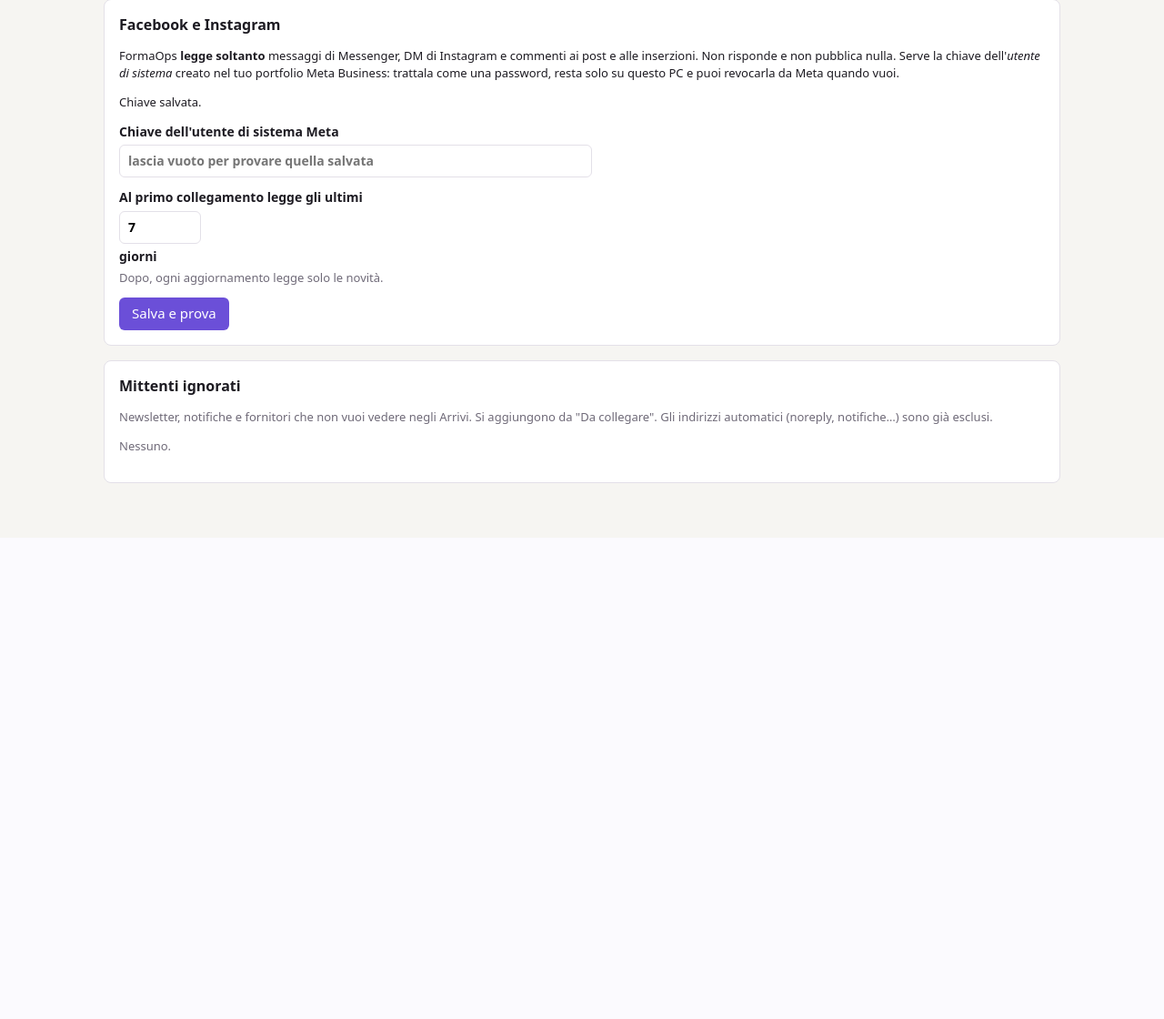
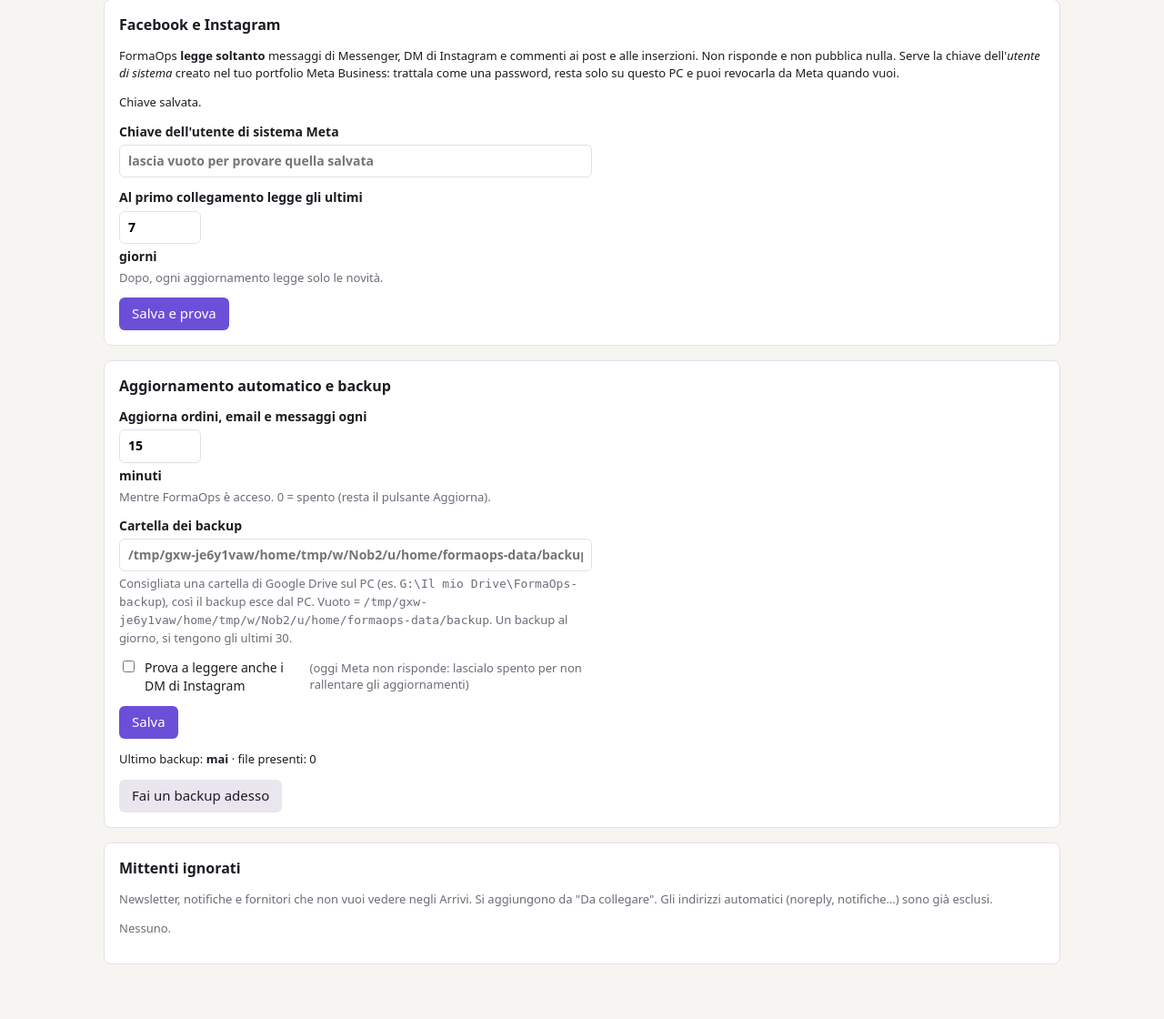
Before and after one commit to Formafactory/FormaOps, a Node server app: page /impostazioni in a window 1280 px wide. Shown: the part 570-1690 px from the top of the page at 91% size. Before the commit the page ends 1101 px from the top, so only its background shows below. Run offline with Node 20, Linux system fonts and the light colour scheme; data comes from the database, SQL or seed files in the repository; data that the repository does not hold is empty; some libraries are stand-ins or nearby versions.

Commit message:
Blocco 5: aggiornamento automatico, backup giornaliero, avvio con Windows
- Aggiornamento automatico ogni N minuti (default 15, da Impostazioni),
  mai due giri insieme; il pulsante Aggiorna usa lo stesso giro.
  Arrivi mostra il prossimo giro e si ricarica ogni 3 minuti.
- Backup quotidiano con l'API di backup di SQLite nella cartella scelta
  (es. Google Drive), ultimi 30 file; pulsante "Fai un backup adesso".
- avvio-automatico-con-windows.bat: collegamento in Esecuzione automatica,
  avvio ridotto a icona senza aprire il browser.
- DM Instagram disattivati di base (Meta va in timeout): attivabili.

Co-Authored-By: Claude Opus 5.5 <noreply@anthropic.com>
Claude-Session: https://claude.ai/code/session_01N1GC2hTyszM9EX7rZR3cY7

```diff
--- /dev/null
+++ b/lib/backup.js
@@ -0,0 +1,33 @@
+'use strict';
+
+// Backup del database: copia coerente (API di backup di SQLite) in una cartella a scelta,
+// per esempio una cartella di Google Drive sul PC. Tiene gli ultimi N file.
+const fs = require('node:fs');
+const path = require('node:path');
+
+const PREFIX = 'formaops-';
+
+function stamp(d = new Date()) {
+  const p = (n) => String(n).padStart(2, '0');
+  return `${d.getFullYear()}-${p(d.getMonth() + 1)}-${p(d.getDate())}_${p(d.getHours())}${p(d.getMinutes())}`;
+}
+
+function listBackups(dir) {
+  if (!dir || !fs.existsSync(dir)) return [];
+  return fs.readdirSync(dir)
+    .filter((f) => f.startsWith(PREFIX) && f.endsWith('.sqlite'))
+    .map((f) => ({ file: f, full: path.join(dir, f), mtime: fs.statSync(path.join(dir, f)).mtimeMs }))
+    .sort((a, b) => b.mtime - a.mtime);
+}
+
+async function runBackup(db, dir, { keep = 30, now = new Date() } = {}) {
+  fs.mkdirSync(dir, { recursive: true });
+  const target = path.join(dir, `${PREFIX}${stamp(now)}.sqlite`);
+  await db.backup(target);
+  const size = fs.statSync(target).size;
+  const old = listBackups(dir).slice(keep);
+  for (const b of old) fs.unlinkSync(b.full);
+  return { file: target, size, removed: old.length };
+}
+
+module.exports = { runBackup, listBackups, stamp };
--- /dev/null
+++ b/lib/scheduler.js
@@ -0,0 +1,43 @@
+'use strict';
+
+// Aggiornamento automatico mentre FormaOps è acceso: un giro ogni N minuti, mai due insieme.
+function createScheduler({ run, minutes, firstDelayMs = 60000, log = () => {} }) {
+  let timer = null;
+  let running = false;
+  const state = { lastRunAt: null, lastResult: null, nextRunAt: null, minutes };
+
+  async function tick() {
+    if (running) return null;
+    running = true;
+    try {
+      state.lastResult = await run();
+      log(`[auto] ${state.lastResult}`);
+    } catch (err) {
+      state.lastResult = `Errore: ${err.message}`;
+      log(`[auto] errore: ${err.message}`);
+    } finally {
+      state.lastRunAt = new Date().toISOString();
+      running = false;
+    }
+    return state.lastResult;
+  }
+
+  function schedule(delayMs) {
+    clearTimeout(timer);
+    if (!state.minutes) { state.nextRunAt = null; return; }
+    state.nextRunAt = new Date(Date.now() + delayMs).toISOString();
+    timer = setTimeout(async () => { await tick(); schedule(state.minutes * 60000); }, delayMs);
+    if (timer.unref) timer.unref();
+  }
+
+  return {
+    state,
+    isRunning: () => running,
+    start() { schedule(firstDelayMs); },
+    setMinutes(m) { state.minutes = m; schedule(m ? m * 60000 : 0); },
+    runNow: tick,
+    stop() { clearTimeout(timer); state.nextRunAt = null; },
+  };
+}
+
+module.exports = { createScheduler };
--- a/public/style.css
+++ b/public/style.css
@@ -95,3 +95,4 @@ button.secondary { background: #e9e6ef; color: var(--text) !important; }
 .list { table-layout: auto; max-width: 100%; }
 
 html, body { overflow-x: hidden; }
+.form label.check { display: flex; gap: 8px; align-items: baseline; font-weight: normal; }
--- a/server.js
+++ b/server.js
@@ -17,6 +17,8 @@ const { syncGmail, gmailConfig, testConnection } = require('./lib/sync-gmail');
 const { syncMeta, metaConfig, testConnection: testMeta } = require('./lib/sync-meta');
 const M = require('./lib/messages');
 const { normalizeEmail } = require('./lib/normalize');
+const { runBackup, listBackups } = require('./lib/backup');
+const { createScheduler } = require('./lib/scheduler');
 
 const PORT = Number(process.env.PORT) || 3210;
 const DATA_DIR = resolveDataDir(process.env.DATA_DIR);
@@ -113,9 +115,55 @@ async function syncAll() {
   if (!parts.length) parts.push('Errore: nessun canale collegato. Vai in Impostazioni.');
   return parts.join(' · ');
 }
+// Backup: cartella scelta in Impostazioni (es. Google Drive), altrimenti DATA_DIR/backup. Uno al giorno.
+function backupDir() { return getSetting(db, 'backup_dir') || path.join(DATA_DIR, 'backup'); }
+async function backupIfDue(force = false) {
+  const last = getSetting(db, 'backup_last_at');
+  if (!force && last && Date.now() - Date.parse(last) < 20 * 3600 * 1000) return null;
+  try {
+    const r = await runBackup(db, backupDir());
+    setSetting(db, 'backup_last_at', new Date().toISOString());
+    setSetting(db, 'backup_last_error', '');
+    console.log(`[backup] ${r.file}`);
+    return r;
+  } catch (err) {
+    setSetting(db, 'backup_last_error', err.message);
+    console.error(`[backup] errore: ${err.message}`);
+    return null;
+  }
+}
+
+// Aggiornamento automatico: ogni N minuti (Impostazioni), più il backup quotidiano.
+const scheduler = createScheduler({
+  minutes: Number(getSetting(db, 'auto_minutes') ?? 15),
+  firstDelayMs: 30000,
+  log: console.log,
+  run: async () => { const r = await syncAll(); await backupIfDue(); return r; },
+});
+app.locals.scheduler = scheduler.state;
+
 for (const route of ['/sync', '/sync/vir3d']) {
-  app.post(route, async (req, res) => res.redirect('/?sync=' + encodeURIComponent(await syncAll())));
+  app.post(route, async (req, res) => {
+    if (scheduler.isRunning()) return res.redirect('/?sync=' + encodeURIComponent('Aggiornamento automatico già in corso: ricarica tra qualche minuto.'));
+    res.redirect('/?sync=' + encodeURIComponent(await scheduler.runNow()));
+  });
 }
+
+app.post('/impostazioni/automatico', (req, res) => {
+  const m = Math.min(Math.max(Number(req.body.minutes) || 0, 0), 240);
+  setSetting(db, 'auto_minutes', String(m));
+  scheduler.setMinutes(m);
+  const dir = String(req.body.backup_dir ?? '').trim();
+  setSetting(db, 'backup_dir', dir);
+  setSetting(db, 'meta_ig_dm', req.body.ig_dm ? '1' : '0');
+  res.redirect('/impostazioni?ok=1&msg=' + encodeURIComponent(m ? `Aggiornamento automatico ogni ${m} minuti.` : 'Aggiornamento automatico spento.'));
+});
+
+app.post('/impostazioni/backup', async (req, res) => {
+  const r = await backupIfDue(true);
+  res.redirect('/impostazioni?' + (r ? 'ok=1&msg=' + encodeURIComponent(`Backup salvato: ${r.file}`)
+    : 'msg=' + encodeURIComponent(`Backup non riuscito: ${getSetting(db, 'backup_last_error')}`)));
+});
 
 // DA COLLEGARE: mittenti email non ancora abbinati a un cliente.
 app.get('/da-collegare', (req, res) => {
@@ -179,6 +227,13 @@ app.get('/impostazioni', (req, res) => {
     gmailUser: g.user, gmailHasPass: Boolean(g.pass), gmailDays: g.days, ignored,
     metaHasToken: Boolean(metaConfig(db).token),
     metaDays: metaConfig(db).days,
+    igDm: metaConfig(db).igDm,
+    autoMinutes: scheduler.state.minutes,
+    backupDirSetting: getSetting(db, 'backup_dir') || '',
+    backupDirEffective: backupDir(),
+    backupLast: getSetting(db, 'backup_last_at'),
+    backupError: getSetting(db, 'backup_last_error'),
+    backupCount: listBackups(backupDir()).length,
     metaPages: JSON.parse(getSetting(db, 'meta_pages') || '[]'),
     metaWarnings: JSON.parse(getSetting(db, 'meta_warnings') || '[]'),
     msg: req.query.msg ?? null, ok: req.query.ok === '1',
@@ -323,9 +378,13 @@ app.use((err, req, res, _next) => {
 
 const server = app.listen(PORT, '127.0.0.1', () => {
   console.log(`[app] FormaOps pronto su http://localhost:${PORT}`);
+  const m = scheduler.state.minutes;
+  console.log(m ? `[auto] aggiornamento automatico ogni ${m} minuti (il primo tra 30 secondi)` : '[auto] aggiornamento automatico spento');
+  scheduler.start();
 });
 
 function shutdown() {
+  scheduler.stop();
   server.close(() => { db.close(); process.exit(0); });
 }
 process.on('SIGINT', shutdown);
--- a/views/_top.ejs
+++ b/views/_top.ejs
@@ -5,6 +5,7 @@
   <meta name="viewport" content="width=device-width, initial-scale=1">
   <title><%= title %> · FormaOps</title>
   <link rel="stylesheet" href="/static/style.css">
+  <% if (typeof autoRefresh !== 'undefined' && autoRefresh) { %><meta http-equiv="refresh" content="<%= autoRefresh %>;url=<%= typeof autoRefreshUrl !== 'undefined' ? autoRefreshUrl : '' %>"><% } %>
 </head>
 <body>
 <header class="bar">
--- a/views/arrivals.ejs
+++ b/views/arrivals.ejs
@@ -1,4 +1,4 @@
-<%- include('_top', { title: 'Arrivi' }) %>
+<%- include('_top', { title: 'Arrivi', autoRefresh: 180, autoRefreshUrl: '/?tab=' + tab + (source ? '&canale=' + source : '') }) %>
 <% if (flash) { %><p class="<%= flash.includes('Errore') ? 'error' : 'ok' %>"><%= flash %></p><% } %>
 
 <section class="syncbox">
@@ -18,6 +18,7 @@
       <% } else { %><span class="muted">aggiornati <%= when(sync.mstate.last_ok_at) %></span><% } %>
       <% if (sync.mstate.last_error) { %><span class="error-text"> · <%= sync.mstate.last_error %></span><% } %>
     </div>
+    <div class="muted"><% if (scheduler.minutes) { %>Aggiornamento automatico ogni <%= scheduler.minutes %> min<% if (scheduler.nextRunAt) { %> · prossimo alle <%= when(scheduler.nextRunAt).split(', ')[1] %><% } %><% } else { %>Aggiornamento automatico spento<% } %></div>
     <% if (!sync.configured || !sync.gmailConfigured || !sync.metaConfigured) { %><div><a href="/impostazioni">Collega i canali in Impostazioni</a></div><% } %>
   </div>
   <form method="post" action="/sync" class="inline-form"
--- a/views/settings.ejs
+++ b/views/settings.ejs
@@ -54,6 +54,24 @@
 </section>
 
 <section class="card" style="margin-top:16px">
+  <h2>Aggiornamento automatico e backup</h2>
+  <form class="form" method="post" action="/impostazioni/automatico">
+    <label>Aggiorna ordini, email e messaggi ogni <input name="minutes" type="number" min="0" max="240" value="<%= autoMinutes %>" style="width:90px"> minuti
+      <span class="muted small" style="font-weight:normal">Mentre FormaOps è acceso. 0 = spento (resta il pulsante Aggiorna).</span></label>
+    <label>Cartella dei backup
+      <input name="backup_dir" value="<%= backupDirSetting %>" placeholder="<%= backupDirEffective %>">
+      <span class="muted small" style="font-weight:normal">Consigliata una cartella di Google Drive sul PC (es. <code>G:\Il mio Drive\FormaOps-backup</code>), così il backup esce dal PC.
+        Vuoto = <code><%= backupDirEffective %></code>. Un backup al giorno, si tengono gli ultimi 30.</span></label>
+    <label class="check"><input type="checkbox" name="ig_dm" value="1" <%= igDm ? 'checked' : '' %>>
+      Prova a leggere anche i DM di Instagram <span class="muted small">(oggi Meta non risponde: lascialo spento per non rallentare gli aggiornamenti)</span></label>
+    <div class="actions"><button type="submit">Salva</button></div>
+  </form>
+  <p class="small">Ultimo backup: <strong><%= backupLast ? when(backupLast) : 'mai' %></strong> · file presenti: <%= backupCount %>
+    <% if (backupError) { %><br><span class="error-text">Ultimo errore: <%= backupError %></span><% } %></p>
+  <form method="post" action="/impostazioni/backup" class="inline-form"><button type="submit" class="secondary">Fai un backup adesso</button></form>
+</section>
+
+<section class="card" style="margin-top:16px">
   <h2>Mittenti ignorati</h2>
   <p class="small muted">Newsletter, notifiche e fornitori che non vuoi vedere negli Arrivi. Si aggiungono da "Da collegare".
     Gli indirizzi automatici (noreply, notifiche…) sono già esclusi.</p>
```
Also changed, not shown: test/backup-scheduler.test.js (added, +47 -0 lines), README.md, lib/sync-meta.js, 2 other files.
